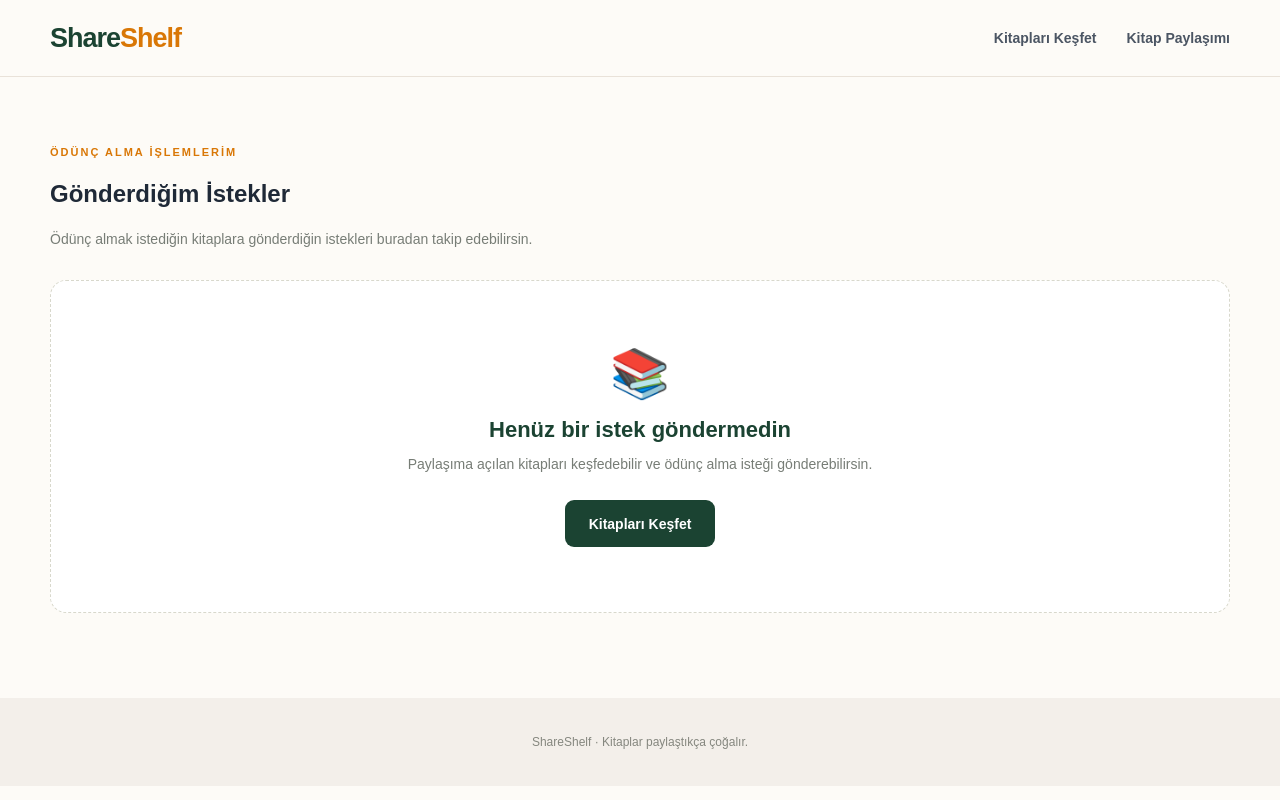
After one commit to rumeysayakut/share_shelf, a Spring app: template src/main/resources/templates/borrowings/my-requests.html in a window 1280 px wide. The commit adds this page. Run offline with Thymeleaf, Linux system fonts and the light colour scheme; the template is opened without the code that fills it, so the values that code supplies are empty; some of the project's set-up classes (security, data sources, template engines, error pages and the like) are left out, and stand-ins take their place.

Commit message:
changes have been added

```diff
--- a/src/main/java/com/shareshelf/repository/BookShareRepository.java
+++ b/src/main/java/com/shareshelf/repository/BookShareRepository.java
@@ -4,5 +4,9 @@ package com.shareshelf.repository;
 import com.shareshelf.entity.BookShare;
 import org.springframework.data.jpa.repository.JpaRepository;
 
+import java.util.Optional;
+
 public interface BookShareRepository extends JpaRepository<BookShare, Long> {
+
+    Optional<BookShare> findByIdAndUser_Id(Long shareId, Long userId);
 }
--- a/src/main/java/com/shareshelf/service/BorrowingService.java
+++ b/src/main/java/com/shareshelf/service/BorrowingService.java
@@ -90,7 +90,10 @@ public class BorrowingService {
                 );
 
         if (existingRequest.isPresent()) {
-            return borrowingMapper.toResponseDto(existingRequest.get());
+            throw new ResponseStatusException(
+                    HttpStatus.CONFLICT,
+                    "Bu kitap için zaten aktif bir isteğiniz bulunuyor."
+            );
         }
 
         Borrowing borrowing = Borrowing.builder()
--- /dev/null
+++ b/src/main/resources/templates/borrowings/my-requests.html
@@ -0,0 +1,96 @@
+
+<!DOCTYPE html>
+<html lang="tr" xmlns:th="http://www.thymeleaf.org">
+
+<head>
+    <meta charset="UTF-8">
+    <meta name="viewport" content="width=device-width, initial-scale=1.0">
+    <title>Gönderdiğim İstekler - ShareShelf</title>
+    <link rel="stylesheet" th:href="@{/css/books.css}">
+    <link rel="stylesheet" th:href="@{/css/shares.css}">
+</head>
+
+<body>
+
+<div th:replace="~{fragments/header :: header(${isAuthenticated})}"></div>
+
+<main class="shares-page">
+
+    <section class="shares-content">
+
+        <div class="shares-section-heading">
+            <div>
+                <span class="shares-eyebrow">ÖDÜNÇ ALMA İŞLEMLERİM</span>
+                <h1>Gönderdiğim İstekler</h1>
+                <p>Ödünç almak istediğin kitaplara gönderdiğin istekleri buradan takip edebilirsin.</p>
+            </div>
+        </div>
+
+        <div th:if="${#lists.isEmpty(requests)}" class="shares-empty">
+            <div class="shares-empty-icon">📚</div>
+            <h3>Henüz bir istek göndermedin</h3>
+            <p>Paylaşıma açılan kitapları keşfedebilir ve ödünç alma isteği gönderebilirsin.</p>
+            <a th:href="@{/shares}" class="shares-primary-button">
+                Kitapları Keşfet
+            </a>
+        </div>
+
+        <div th:unless="${#lists.isEmpty(requests)}" class="shares-grid">
+
+            <article class="share-card" th:each="request : ${requests}">
+
+                <div class="share-card-body">
+
+                    <span class="shares-eyebrow">ÖDÜNÇ ALMA İSTEĞİ</span>
+
+                    <h3 th:text="${request.bookTitle}">Kitap adı</h3>
+
+                    <p>
+                        Kitap sahibi:
+                        <strong th:text="${request.ownerFirstName + ' ' + request.ownerLastName}">
+                            Kitap sahibi
+                        </strong>
+                    </p>
+
+                    <p th:if="${request.requestedAt != null}">
+                        İstek tarihi:
+                        <strong th:text="${#temporals.format(request.requestedAt, 'dd.MM.yyyy HH:mm')}">
+                            İstek tarihi
+                        </strong>
+                    </p>
+
+                    <div class="share-condition">
+                        <span>İstek durumu</span>
+
+                        <p th:switch="${request.status}">
+                            <strong th:case="'PENDING'">Beklemede</strong>
+                            <strong th:case="'ACCEPTED'">Kabul edildi</strong>
+                            <strong th:case="'REJECTED'">Reddedildi</strong>
+                            <strong th:case="'CANCELLED'">İptal edildi</strong>
+                            <strong th:case="'BORROWED'">Ödünç alındı</strong>
+                            <strong th:case="'RETURN_PENDING'">İade talebi bekliyor</strong>
+                            <strong th:case="'RETURNED'">İade edildi</strong>
+                            <strong th:case="'OVERDUE'">İade süresi geçti</strong>
+                            <strong th:case="'DISPUTED'">İtirazlı</strong>
+                            <strong th:case="*">Bilinmeyen durum</strong>
+                        </p>
+                    </div>
+
+                </div>
+
+            </article>
+
+        </div>
+
+    </section>
+
+</main>
+
+<footer class="shares-footer">
+    <p>ShareShelf · Kitaplar paylaştıkça çoğalır.</p>
+</footer>
+
+<script th:src="@{/js/auth.js}" defer></script>
+
+</body>
+</html>
--- a/src/main/resources/templates/fragments/header.html
+++ b/src/main/resources/templates/fragments/header.html
@@ -7,6 +7,12 @@
             <a th:href="@{/books}">Kitapları Keşfet</a>
 
             <a th:href="@{/shares}">Kitap Paylaşımı</a>
+
+            <a th:if="${isAuthenticated}"
+               th:href="@{/borrowings/requests}">Gelen İstekler</a>
+
+            <a th:if="${isAuthenticated}"
+               th:href="@{/borrowings/my-requests}">Gönderdiğim İstekler</a>
 
             <a th:if="${!isAuthenticated}" th:href="@{/login}">Giriş Yap</a>
 
```
Also changed, not shown: src/main/java/com/shareshelf/controller/BookShareController.java (+17 -0 lines), src/main/java/com/shareshelf/controller/BorrowingController.java (+16 -0 lines), src/main/java/com/shareshelf/service/BookShareService.java (+28 -0 lines), src/main/resources/templates/shares/list.html (+8 -0 lines).
